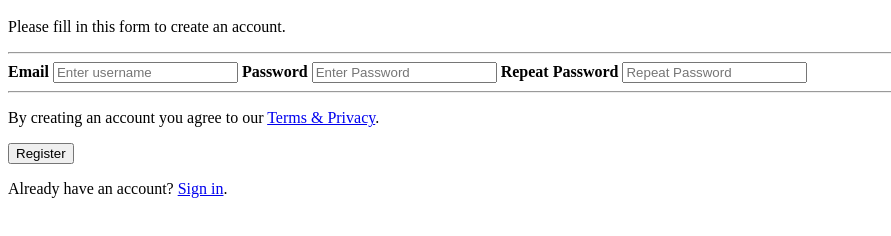
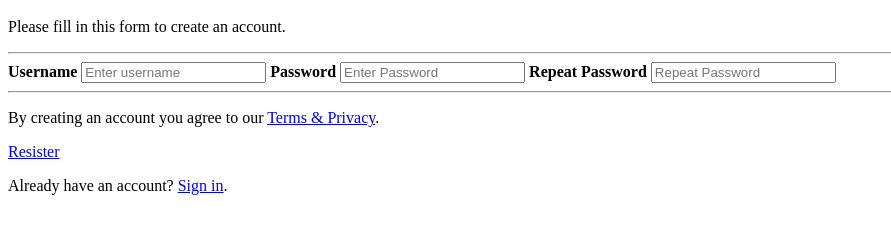
Before and after one commit to coffeerow/CSCE_5430Project, a plain HTML site: page registration.html in a window 1280 px wide. Shown: the part 48-284 px from the top of the page, without its empty margins (0-891 px from the left). Drawn offline with Linux system fonts and the light colour scheme.

Commit message:
last major alteration

```diff
--- a/registration.html
+++ b/registration.html
@@ -9,7 +9,7 @@
           <p>Please fill in this form to create an account.</p>
           <hr>
 
-          <label for="Username"><b>Email</b></label>
+          <label for="Username"><b>Username</b></label>
           <input type="text" placeholder="Enter username" name="username" id="username" required>
 
           <label for="psw"><b>Password</b></label>
@@ -20,11 +20,11 @@
           <hr>
 
           <p>By creating an account you agree to our <a href="#">Terms & Privacy</a>.</p>
-          <button type="submit" class="registerbtn">Register</button>
+          <a  class="btn"  href="/Login.html">Resister</a>
         </div>
 
         <div class="container signin">
-          <p>Already have an account? <a href="#">Sign in</a>.</p>
+          <p>Already have an account? <a class="btn" href="/Login.html">Sign in</a>.</p>
         </div>
       </form>
 </body>
```
